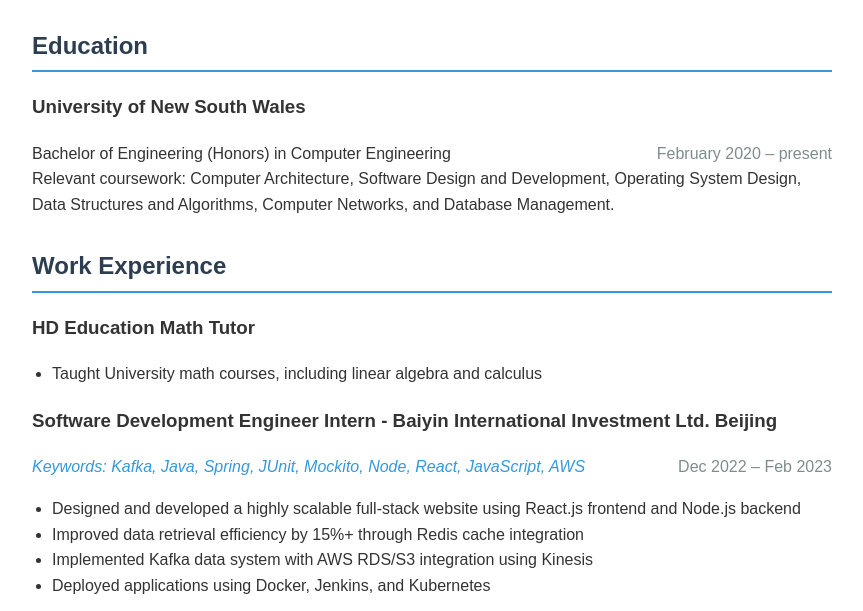
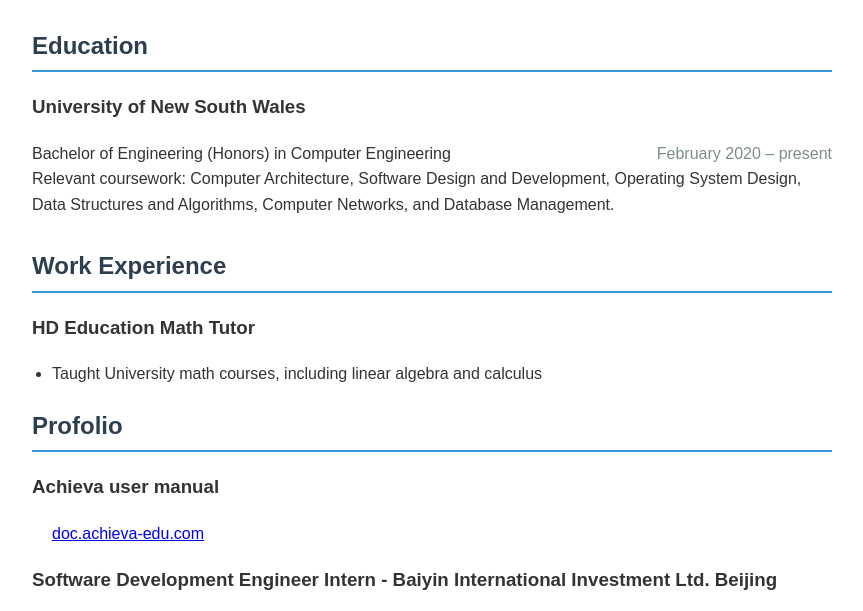
Before and after one commit to plpowerbug/liangpeng.github.io, a plain HTML site: page index.html in a window 1280 px wide. Shown: the part 143-754 px from the top of the page, without its empty margins (208-1071 px from the left). Drawn offline with Linux system fonts and the light colour scheme.

Commit message:
Update index.html add profolio ink

```diff
--- a/index.html
+++ b/index.html
@@ -71,6 +71,11 @@
         <ul>
             <li>Taught University math courses, including linear algebra and calculus</li>
         </ul>
+        <h2>Profolio</h2>
+        <h3>Achieva user manual</h3>
+        <ul>
+            <a href="url">doc.achieva-edu.com</a>
+        </ul>
 
         <h3>Software Development Engineer Intern - Baiyin International Investment Ltd. Beijing</h3>
         <span class="date">Dec 2022 – Feb 2023</span>
```
